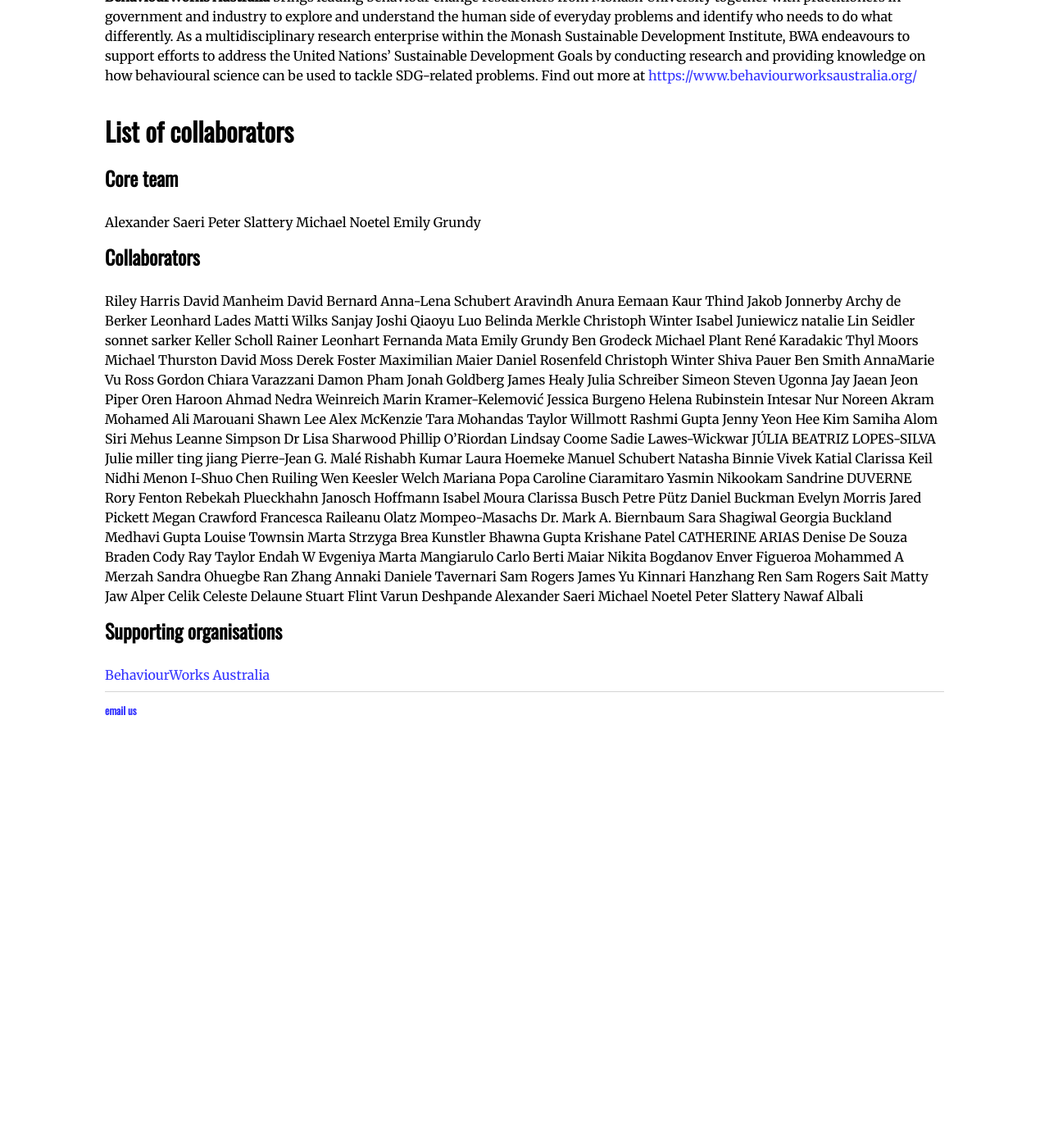
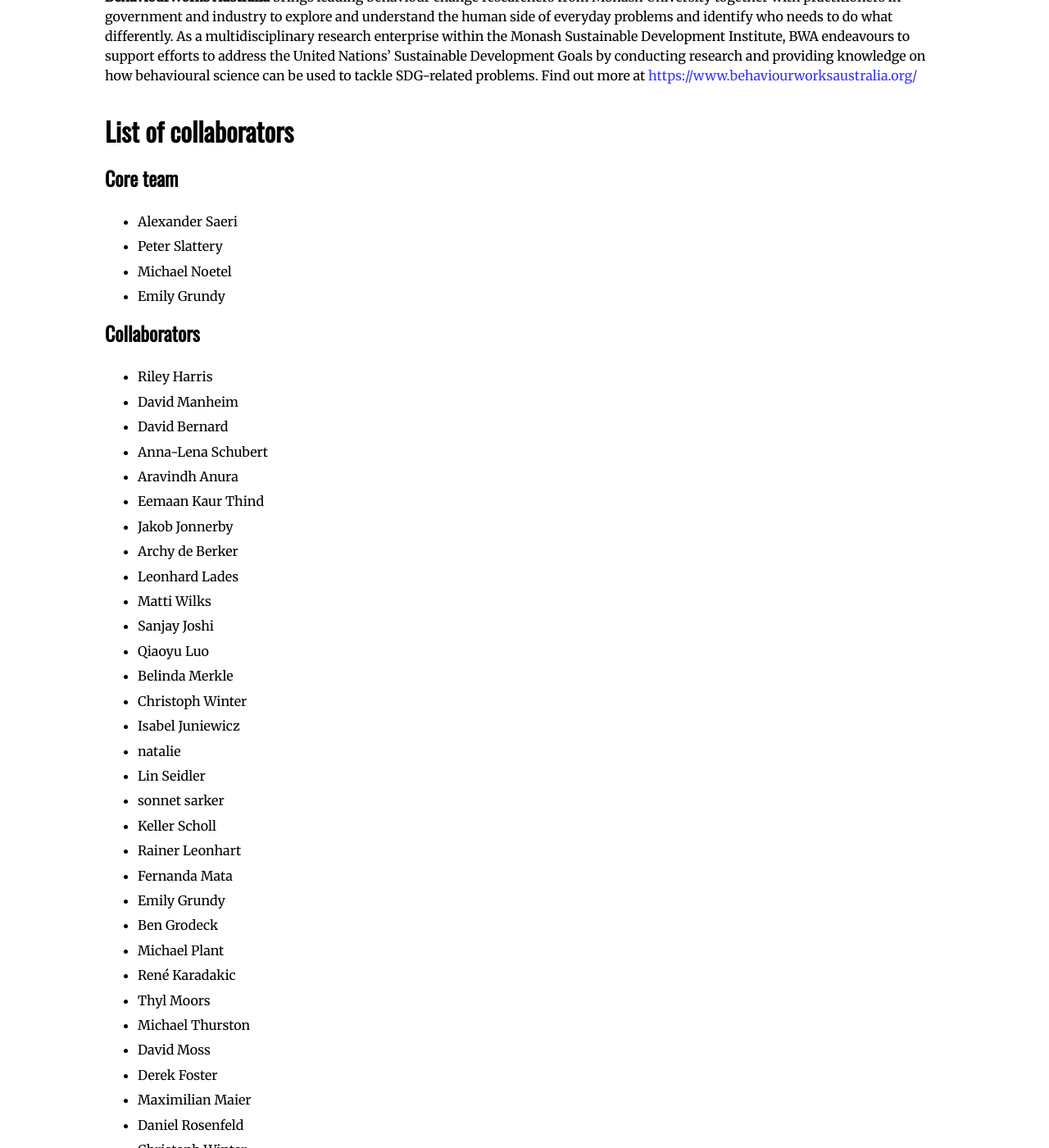
Before and after one commit to aksaeri/scrub, a Jekyll site: the page built from pages/about.md, in a window 1280 px wide and 1400 px high, scrolled down 676 px. Shown: the whole window at 82% size. Built offline with Jekyll 4.4.1, drawn with Linux system fonts in a browser that asks for light colours; before the commit the page ends 1616 px from its top, so only the background shows below that; some of the changed text lies outside the part shown.

Commit message:
Update about.md

```diff
--- a/pages/about.md
+++ b/pages/about.md
@@ -24,147 +24,148 @@ We have about 120 international collaborators, and are supporting country teams
 
 ### Core team
 
-Alexander Saeri
-Peter Slattery
-Michael Noetel
-Emily Grundy
+- Alexander Saeri
+- Peter Slattery
+- Michael Noetel
+- Emily Grundy
 
 ### Collaborators
 
-Riley Harris
-David Manheim
-David Bernard
-Anna-Lena Schubert
-Aravindh Anura
-Eemaan Kaur Thind
-Jakob Jonnerby
-Archy de Berker
-Leonhard Lades
-Matti Wilks
-Sanjay Joshi
-Qiaoyu Luo
-Belinda Merkle
-Christoph Winter
-Isabel Juniewicz
-natalie
-Lin Seidler
-sonnet sarker
-Keller Scholl
-Rainer Leonhart
-Fernanda Mata
-Emily Grundy
-Ben Grodeck
-Michael Plant
-René Karadakic
-Thyl Moors
-Michael Thurston
-David Moss
-Derek Foster
-Maximilian Maier
-Daniel Rosenfeld
-Christoph Winter
-Shiva Pauer
-Ben Smith
-AnnaMarie Vu
-Ross Gordon
-Chiara Varazzani
-Damon Pham
-Jonah Goldberg
-James Healy
-Julia Schreiber
-Simeon Steven Ugonna
-Jay Jaean Jeon
-Piper Oren
-Haroon Ahmad
-Nedra Weinreich
-Marin Kramer-Kelemović
-Jessica Burgeno
-Helena Rubinstein
-Intesar Nur
-Noreen Akram
-Mohamed Ali Marouani
-Shawn Lee
-Alex McKenzie
-Tara Mohandas
-Taylor Willmott
-Rashmi Gupta
-Jenny Yeon Hee Kim
-Samiha Alom
-Siri Mehus
-Leanne Simpson
-Dr Lisa Sharwood
-Phillip O'Riordan
-Lindsay Coome
-Sadie Lawes-Wickwar
-JÚLIA BEATRIZ LOPES-SILVA
-Julie miller
-ting jiang
-Pierre-Jean G. Malé
-Rishabh Kumar
-Laura Hoemeke
-Manuel Schubert
-Natasha Binnie
-Vivek Katial
-Clarissa Keil
-Nidhi Menon
-I-Shuo Chen
-Ruiling Wen
-Keesler Welch
-Mariana Popa
-Caroline Ciaramitaro
-Yasmin Nikookam
-Sandrine DUVERNE
-Rory Fenton
-Rebekah Plueckhahn
-Janosch Hoffmann
-Isabel Moura
-Clarissa Busch
-Petre Pütz
-Daniel Buckman
-Evelyn Morris
-Jared Pickett
-Megan Crawford
-Francesca Raileanu
-Olatz Mompeo-Masachs
-Dr. Mark A. Biernbaum
-Sara Shagiwal
-Georgia Buckland
-Medhavi Gupta
-Louise Townsin
-Marta Strzyga
-Brea Kunstler
-Bhawna Gupta
-Krishane Patel
-CATHERINE ARIAS
-Denise De Souza
-Braden Cody
-Ray Taylor
-Endah W
-Evgeniya
-Marta Mangiarulo
-Carlo Berti
-Maiar
-Nikita Bogdanov
-Enver Figueroa
-Mohammed A Merzah
-Sandra Ohuegbe
-Ran Zhang
-Annaki
-Daniele Tavernari
-Sam Rogers
-James Yu
-Kinnari
-Hanzhang Ren
-Sam Rogers
-Sait Matty Jaw
-Alper Celik
-Celeste Delaune
-Stuart Flint
-Varun Deshpande
-Alexander Saeri
-Michael Noetel
-Peter Slattery
-Nawaf Albali
+- Riley Harris
+- David Manheim
+- David Bernard
+- Anna-Lena Schubert
+- Aravindh Anura
+- Eemaan Kaur Thind
+- Jakob Jonnerby
+- Archy de Berker
+- Leonhard Lades
+- Matti Wilks
+- Sanjay Joshi
+- Qiaoyu Luo
+- Belinda Merkle
+- Christoph Winter
+- Isabel Juniewicz
+- natalie
+- Lin Seidler
+- sonnet sarker
+- Keller Scholl
+- Rainer Leonhart
+- Fernanda Mata
+- Emily Grundy
+- Ben Grodeck
+- Michael Plant
+- René Karadakic
+- Thyl Moors
+- Michael Thurston
+- David Moss
+- Derek Foster
+- Maximilian Maier
+- Daniel Rosenfeld
+- Christoph Winter
+- Shiva Pauer
+- Ben Smith
+- AnnaMarie Vu
+- Ross Gordon
+- Chiara Varazzani
+- Damon Pham
+- Jonah Goldberg
+- James Healy
+- Julia Schreiber
+- Simeon Steven Ugonna
+- Jay Jaean Jeon
+- Piper Oren
+- Haroon Ahmad
+- Nedra Weinreich
+- Marin Kramer-Kelemović
+- Jessica Burgeno
+- Helena Rubinstein
+- Intesar Nur
+- Noreen Akram
+- Mohamed Ali Marouani
+- Shawn Lee
+- Alex McKenzie
+- Tara Mohandas
+- Taylor Willmott
+- Rashmi Gupta
+- Jenny Yeon Hee Kim
+- Samiha Alom
+- Siri Mehus
+- Leanne Simpson
+- Dr Lisa Sharwood
+- Phillip O'Riordan
+- Lindsay Coome
+- Sadie Lawes-Wickwar
+- JÚLIA BEATRIZ LOPES-SILVA
+- Julie miller
+- ting jiang
+- Pierre-Jean G. Malé
+- Rishabh Kumar
+- Laura Hoemeke
+- Manuel Schubert
+- Natasha Binnie
+- Vivek Katial
+- Clarissa Keil
+- Nidhi Menon
+- I-Shuo Chen
+- Ruiling Wen
+- Keesler Welch
+- Mariana Popa
+- Caroline Ciaramitaro
+- Yasmin Nikookam
+- Sandrine DUVERNE
+- Rory Fenton
+- Rebekah Plueckhahn
+- Janosch Hoffmann
+- Isabel Moura
+- Clarissa Busch
+- Petre Pütz
+- Daniel Buckman
+- Evelyn Morris
+- Jared Pickett
+- Megan Crawford
+- Francesca Raileanu
+- Olatz Mompeo-Masachs
+- Dr. Mark A. Biernbaum
+- Sara Shagiwal
+- Georgia Buckland
+- Medhavi Gupta
+- Louise Townsin
+- Marta Strzyga
+- Brea Kunstler
+- Bhawna Gupta
+- Krishane Patel
+- CATHERINE ARIAS
+- Denise De Souza
+- Braden Cody
+- Ray Taylor
+- Endah W
+- Evgeniya
+- Marta Mangiarulo
+- Carlo Berti
+- Maiar
+- Nikita Bogdanov
+- Enver Figueroa
+- Mohammed A Merzah
+- Sandra Ohuegbe
+- Ran Zhang
+- Annaki
+- Daniele Tavernari
+- Sam Rogers
+- James Yu
+- Kinnari
+- Hanzhang Ren
+- Sam Rogers
+- Sait Matty Jaw
+- Alper Celik
+- Celeste Delaune
+- Stuart Flint
+- Varun Deshpande
+- Alexander Saeri
+- Michael Noetel
+- Peter Slattery
+- Nawaf Albali
+
 
 ### Supporting organisations
 
```
